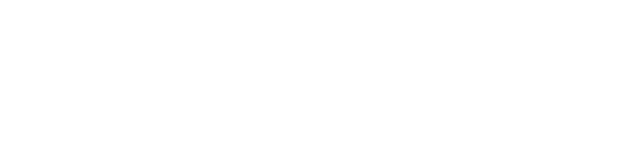
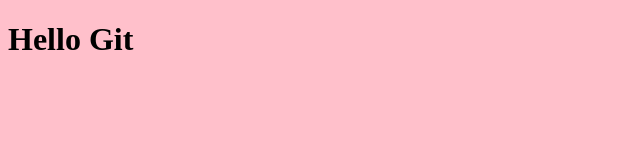
Before and after one commit to azikprod/second_git, a plain HTML site: page index.html in a window 1280 px wide. Shown: the whole page, without its empty margins (0-640 px from the left). Drawn offline with Linux system fonts and the light colour scheme.

Commit message:
link css, izmenenie fona

```diff
--- a/index.html
+++ b/index.html
@@ -3,10 +3,11 @@
 <head>
     <meta charset="UTF-8">
     <title>second git</title>
+    <link rel="stylesheet" href="style.css">
 </head>
 <body>
 
-
+<h1>Hello Git</h1>
 
 </body>
 </html>
--- a/style.css
+++ b/style.css
@@ -0,0 +1,3 @@
+body {
+    background-color: pink;
+}
```
